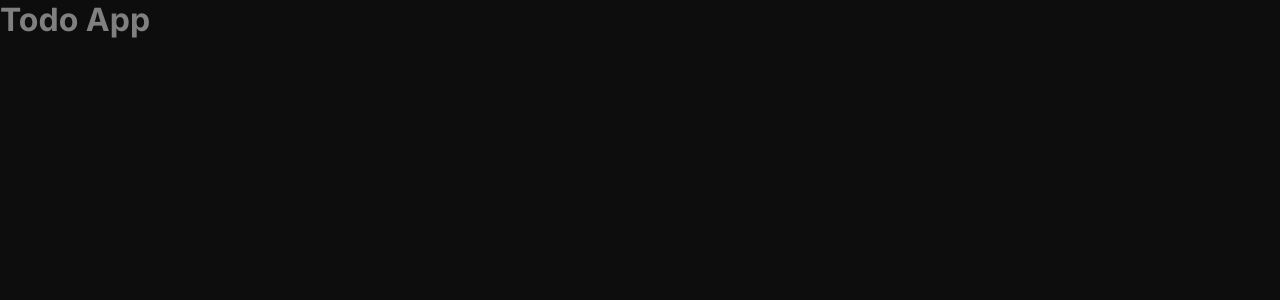
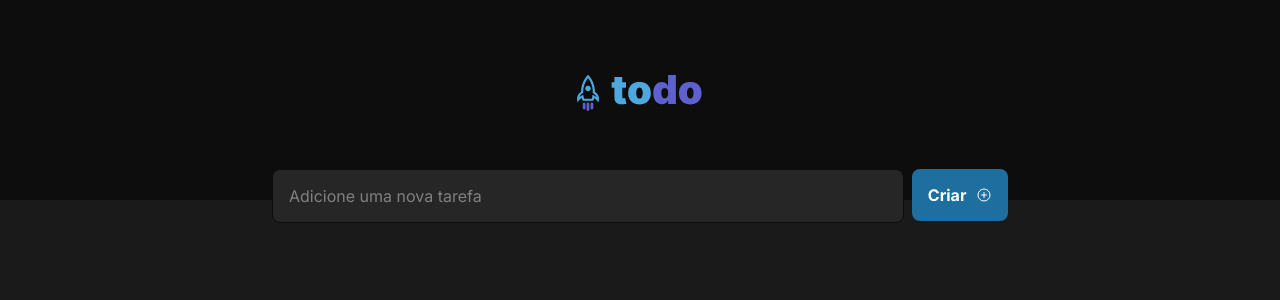
Before and after one commit to PedroMakengo/ignite-todo-list, a React (Vite) app: page / in a window 1280 px wide. Shown: the top 300 px of the page. Built offline with nearby package versions, Linux system fonts and the light colour scheme.

Commit message:
Trabalhando no header

```diff
--- a/src/App.tsx
+++ b/src/App.tsx
@@ -1,11 +1,12 @@
 import { ThemeProvider } from 'styled-components'
+import { Header } from './components/Header'
 import { GlobalStyle } from './styles/global'
 import { defaultTheme } from './styles/themes/default'
 
 export function App() {
   return (
     <ThemeProvider theme={defaultTheme}>
-      <h1>Todo App</h1>
+      <Header />
       <GlobalStyle />
     </ThemeProvider>
   )
--- a/src/components/Header/index.tsx
+++ b/src/components/Header/index.tsx
@@ -1,7 +1,24 @@
+import { HeaderContainer, Container, FormTodo } from './styles'
+
+import { PlusCircle } from 'phosphor-react'
+
+import logoTodoList from '../../assets/logo-ignite-todo.svg'
+
 export function Header() {
   return (
-    <header>
-      <h1>Header</h1>
-    </header>
+    <HeaderContainer>
+      <Container>
+        <a href="">
+          <img src={logoTodoList} alt="Logo Ignite" />
+        </a>
+        <FormTodo>
+          <input type="text" placeholder="Adicione uma nova tarefa" />
+          <button>
+            Criar
+            <PlusCircle />
+          </button>
+        </FormTodo>
+      </Container>
+    </HeaderContainer>
   )
 }
--- a/src/components/Header/styles.ts
+++ b/src/components/Header/styles.ts
@@ -0,0 +1,83 @@
+import styled from 'styled-components'
+
+export const HeaderContainer = styled.header`
+  height: 12.5rem;
+  background: ${(props) => props.theme['gray-700']};
+`
+
+export const Container = styled.div`
+  width: 736px;
+  margin: 0 auto;
+
+  display: flex;
+  flex-direction: column;
+  align-items: center;
+  justify-content: center;
+  height: 100%;
+
+  a {
+    height: 40%;
+    display: flex;
+    align-items: flex-end;
+  }
+`
+
+export const FormTodo = styled.form`
+  width: 100%;
+  transform: translateY(3.5rem);
+
+  display: flex;
+
+  gap: 0.5rem;
+
+  input {
+    height: 54px;
+    padding: 1rem;
+    flex: 1;
+
+    background: ${(props) => props.theme['gray-500']};
+    border-radius: 8px;
+    border: 1px solid ${(props) => props.theme['gray-700']};
+
+    &::placeholder {
+      color: ${(props) => props.theme['gray-300']};
+      font-size: 1rem;
+      line-height: 140;
+    }
+
+    &:focus {
+      outline: 0;
+      box-shadow: 0 0 0 2px ${(props) => props.theme['purple-dark']};
+
+      color: ${(props) => props.theme['white']};
+    }
+  }
+
+  button {
+    padding: 1rem;
+    height: 52px;
+
+    border-radius: 8px;
+    background: ${(props) => props.theme['blue-dark']};
+    border: 0;
+
+    display: flex;
+    align-items: center;
+    gap: 0.6rem;
+
+    color: ${(props) => props.theme['white']};
+
+    font-weight: 700;
+
+    svg {
+      width: 16px;
+      height: 16px;
+    }
+
+    transition: background, all 0.2s;
+    &:hover {
+      cursor: pointer;
+      background: ${(props) => props.theme['blue']};
+    }
+  }
+`
--- a/src/styles/global.ts
+++ b/src/styles/global.ts
@@ -8,8 +8,8 @@ export const GlobalStyle = createGlobalStyle`
   }
 
   body {
-    background: ${(props) => props.theme['gray-700']};
-    color: ${(props) => props.theme['gray-300']};
+    background: ${(props) => props.theme['gray-600']};
+    color: ${(props) => props.theme['gray-100']};
     -webkit-font-smoothing: antialiased;
   }
 
```
